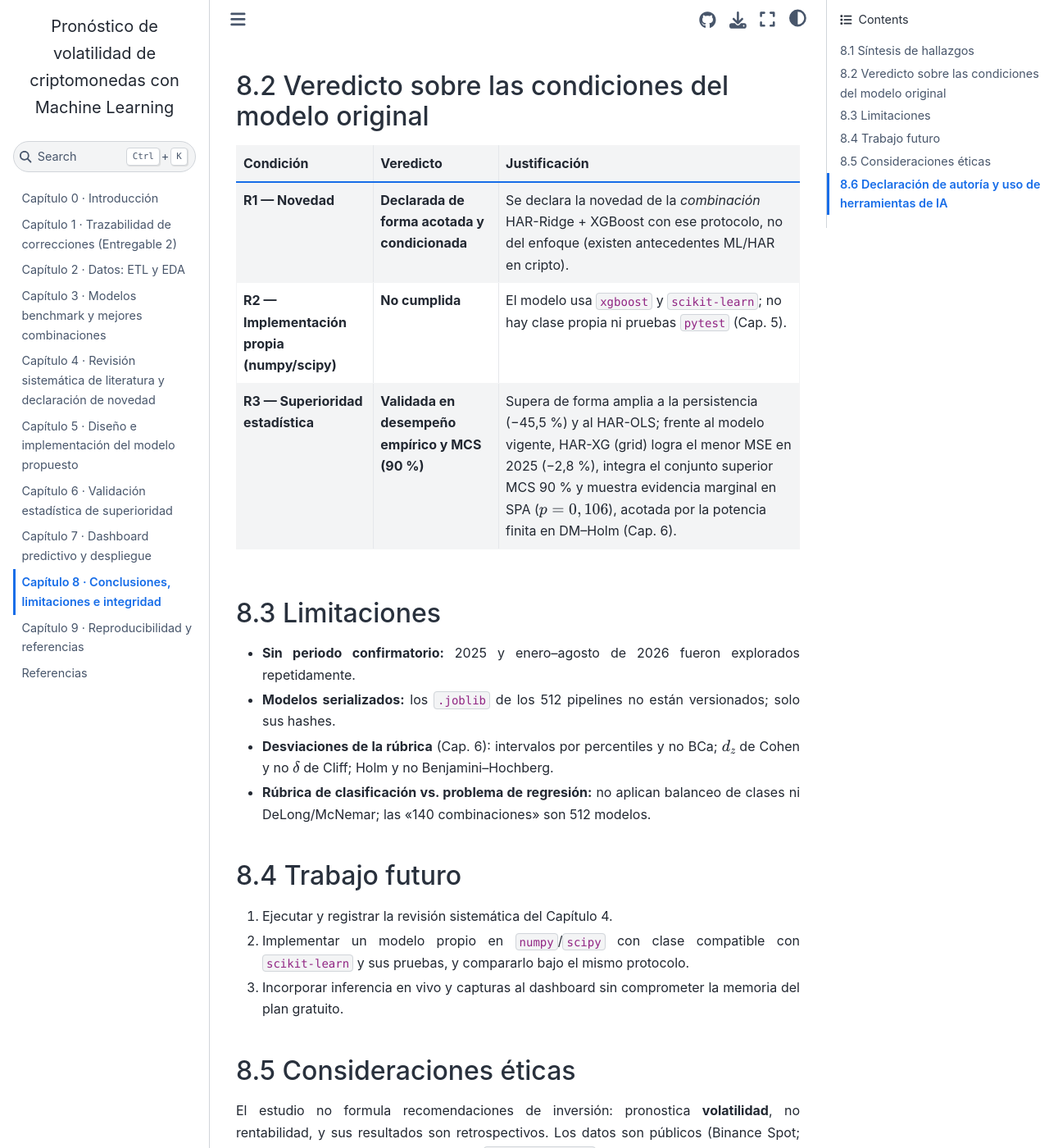
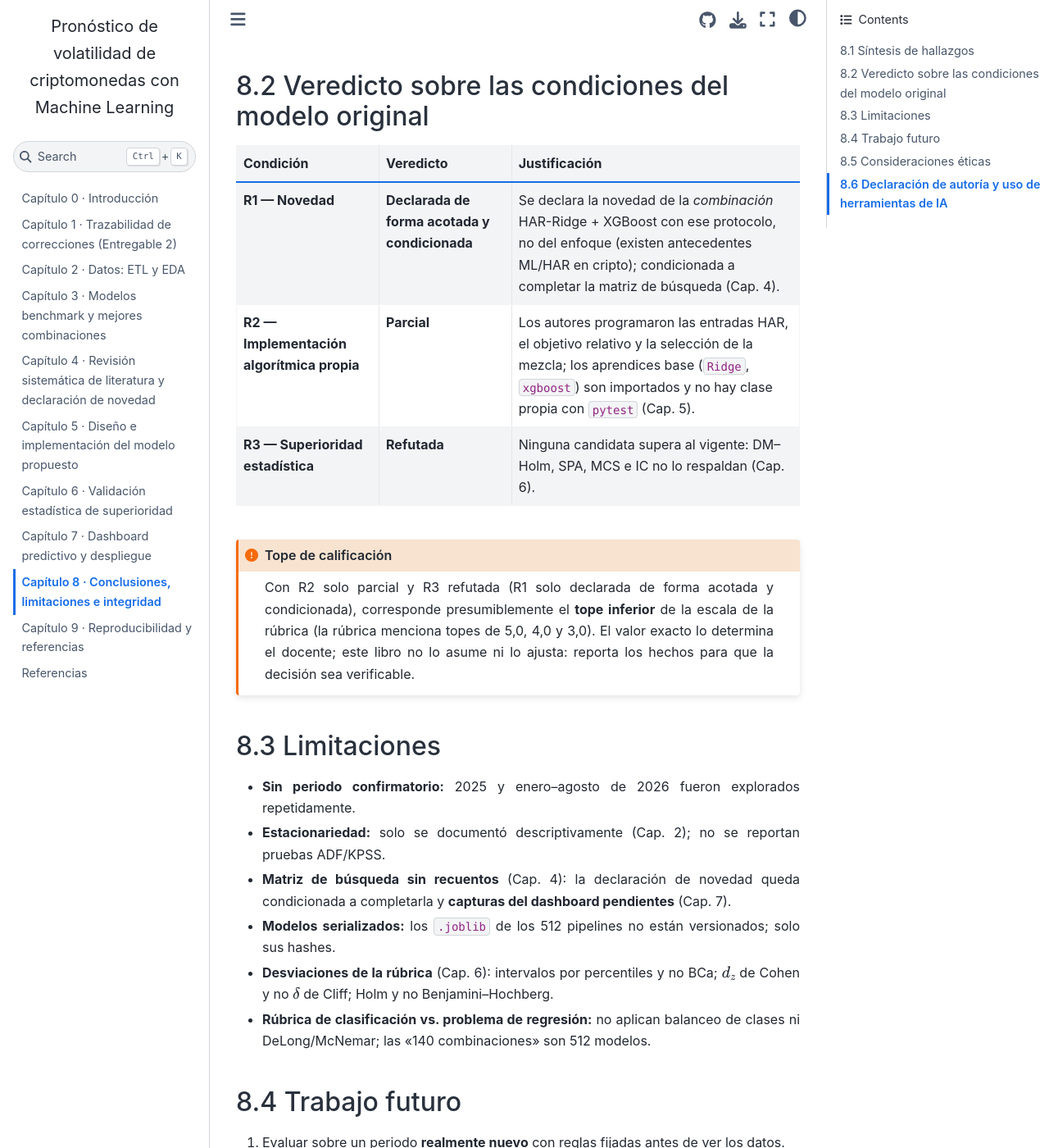
Before and after one commit to Bernal023/MachineLearning_202630, a Jupyter Book: the page built from book/cap08_conclusiones.md, in a window 1280 px wide and 1400 px high, scrolled down 501 px. Shown: the whole window at 82% size. Built offline with Jupyter Book 1.0.4 settings and Sphinx 7.4.7 and the Sphinx Book theme 1.1.4, drawn with Linux system fonts in a browser that asks for light colours; some of the changed text lies outside the part shown.

Commit message:
Add files via upload

````diff
--- a/book/cap08_conclusiones.md
+++ b/book/cap08_conclusiones.md
@@ -50,22 +50,33 @@ un piloto acotado y no un ranking universal de optimizadores.
 
 | Condición | Veredicto | Justificación |
 |---|---|---|
-| **R1 — Novedad** | **Declarada de forma acotada y condicionada** | Se declara la novedad de la *combinación* HAR-Ridge + XGBoost con ese protocolo, no del enfoque (existen antecedentes ML/HAR en cripto). |
-| **R2 — Implementación propia (numpy/scipy)** | **No cumplida** | El modelo usa `xgboost` y `scikit-learn`; no hay clase propia ni pruebas `pytest` (Cap. 5). |
-| **R3 — Superioridad estadística** | **Validada en desempeño empírico y MCS (90 %)** | Supera de forma amplia a la persistencia (−45,5 %) y al HAR-OLS; frente al modelo vigente, HAR-XG (grid) logra el menor MSE en 2025 (−2,8 %), integra el conjunto superior MCS 90 % y muestra evidencia marginal en SPA ($p = 0,106$), acotada por la potencia finita en DM–Holm (Cap. 6). |
+| **R1 — Novedad** | **Declarada de forma acotada y condicionada** | Se declara la novedad de la *combinación* HAR-Ridge + XGBoost con ese protocolo, no del enfoque (existen antecedentes ML/HAR en cripto); condicionada a completar la matriz de búsqueda (Cap. 4). |
+| **R2 — Implementación algorítmica propia** | **Parcial** | Los autores programaron las entradas HAR, el objetivo relativo y la selección de la mezcla; los aprendices base (`Ridge`, `xgboost`) son importados y no hay clase propia con `pytest` (Cap. 5). |
+| **R3 — Superioridad estadística** | **Refutada** | Ninguna candidata supera al vigente: DM–Holm, SPA, MCS e IC no lo respaldan (Cap. 6). |
+
+```{admonition} Tope de calificación
+:class: important
+Con R2 solo parcial y R3 refutada (R1 solo declarada de forma acotada y condicionada), corresponde presumiblemente el **tope inferior** de la escala de la rúbrica (la
+rúbrica menciona topes de 5,0, 4,0 y 3,0). El valor exacto lo determina el docente; este libro no lo asume ni lo
+ajusta: reporta los hechos para que la decisión sea verificable.
+```
 
 ## 8.3 Limitaciones
 
 - **Sin periodo confirmatorio:** 2025 y enero–agosto de 2026 fueron explorados repetidamente.
+- **Estacionariedad:** solo se documentó descriptivamente (Cap. 2); no se reportan pruebas ADF/KPSS.
+- **Matriz de búsqueda sin recuentos** (Cap. 4): la declaración de novedad queda condicionada a completarla y **capturas del dashboard pendientes** (Cap. 7).
 - **Modelos serializados:** los `.joblib` de los 512 pipelines no están versionados; solo sus hashes.
 - **Desviaciones de la rúbrica** (Cap. 6): intervalos por percentiles y no BCa; $d_z$ de Cohen y no $\delta$ de Cliff; Holm y no Benjamini–Hochberg.
 - **Rúbrica de clasificación vs. problema de regresión:** no aplican balanceo de clases ni DeLong/McNemar; las «140 combinaciones» son 512 modelos.
 
 ## 8.4 Trabajo futuro
 
-1. Ejecutar y registrar la revisión sistemática del Capítulo 4.
-2. Implementar un modelo propio en `numpy`/`scipy` con clase compatible con `scikit-learn` y sus pruebas, y compararlo bajo el mismo protocolo.
-3. Incorporar inferencia en vivo y capturas al dashboard sin comprometer la memoria del plan gratuito.
+1. Evaluar sobre un periodo **realmente nuevo** con reglas fijadas antes de ver los datos.
+2. Ejecutar y registrar la revisión sistemática del Capítulo 4.
+3. Implementar un modelo propio en `numpy`/`scipy` con clase compatible con `scikit-learn` y sus pruebas, y compararlo bajo el mismo protocolo.
+4. Añadir pruebas de estacionariedad, intervalos BCa y $\delta$ de Cliff; ampliar presupuestos de búsqueda.
+5. Incorporar inferencia en vivo y capturas al dashboard sin comprometer la memoria del plan gratuito.
 
 ## 8.5 Consideraciones éticas
 
@@ -78,4 +89,4 @@ pronóstico de volatilidad puede inducir sobreconfianza si se interpreta como ga
 Autores: **Jassan Alberto Arteta Chavarro** y **Mateo Bernal**. La estructura, la redacción de este libro y parte del código de
 análisis se elaboraron con asistencia de un modelo de lenguaje (**Claude, de Anthropic**), que no sustituye la responsabilidad
 de los autores. Los resultados numéricos provienen de los artefactos del repositorio y se verifican con celdas `assert` al
-compilar.
+compilar. *Los autores deben revisar, ajustar y confirmar esta declaración antes de entregarla.*
````
Also changed, not shown: book/cap05_modelo_original.md (+20 -2 lines), book/intro.md (+9 -0 lines).
